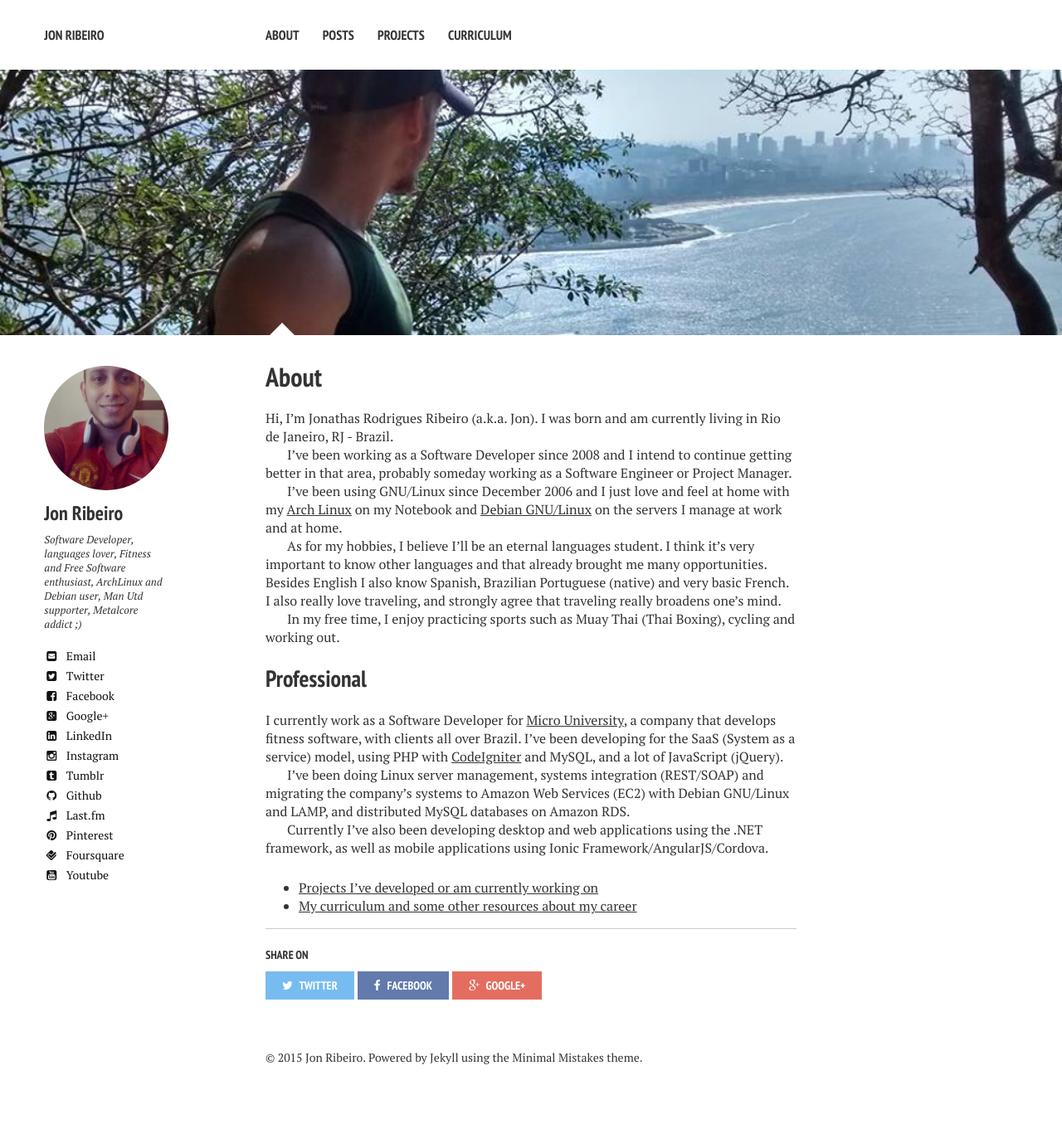
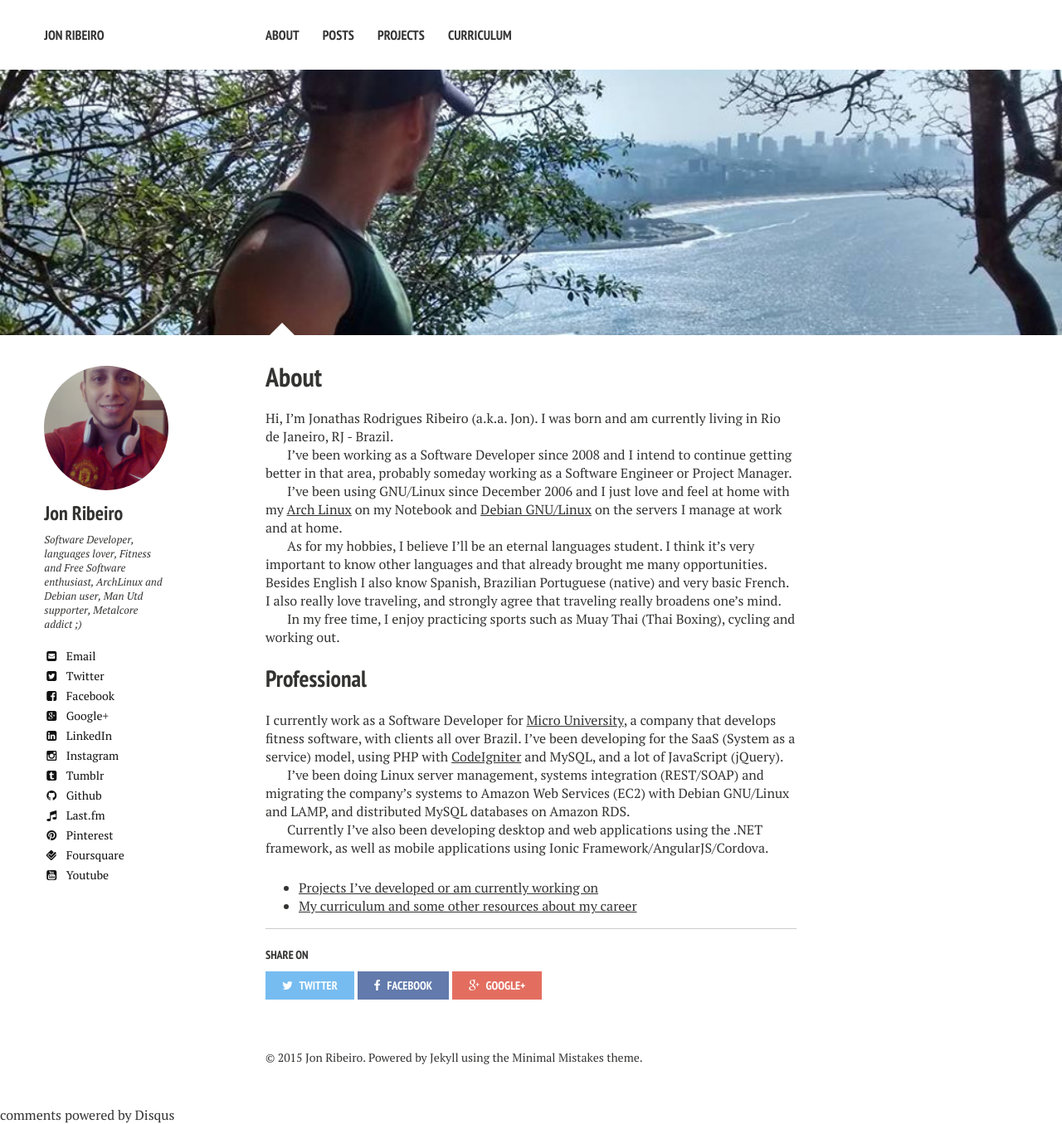
Before and after one commit to jonathas/jonathas.github.io, a Jekyll site: the page built from about/index.md, in a window 1280 px wide. Shown: the whole page at 83% size. Built offline with Jekyll 4.4.1, drawn with Linux system fonts in a browser that asks for light colours; nearby versions of some CDN libraries; comment, search, counter and statistics services are not loaded; before the commit the page ends 1333 px from its top, so only the background shows below that; some of the changed lines change nothing that is shown.

Commit message:
Implemented Google Analytics and Disqus

```diff
--- a/_config.yml
+++ b/_config.yml
@@ -30,12 +30,12 @@
   avatar: jon.jpg
   bio: "Software Developer, languages lover, Fitness and Free Software enthusiast, ArchLinux and Debian user, Man Utd supporter, Metalcore addict ;)"
   email: contact@jonathas.com
-  disqus-shortname:
+  disqus-shortname: jonathasrodrigues
   twitter: jonathasrr
   facebook: jonathasrr
   google:
     plus: JonathasRodrigues
-    analytics:
+    analytics: UA-63833564-1
     verify:
     ad-client:
     ad-slot:
```
